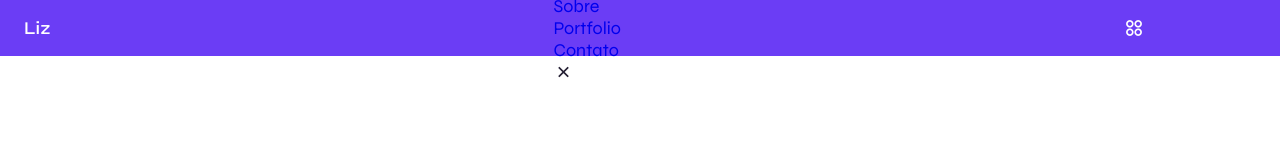
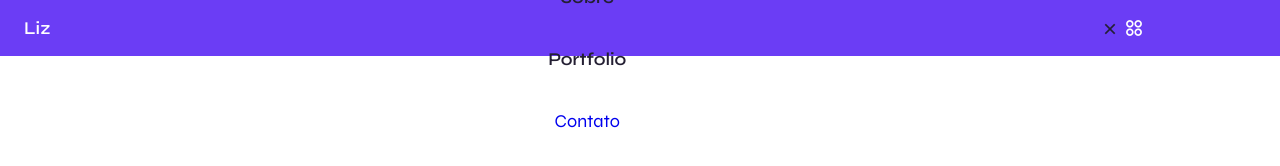
Before and after one commit to devilasboas/Portfolio-Website, a plain HTML site: page index.html in a window 1280 px wide. Drawn offline with nearby package versions, Linux system fonts and the light colour scheme.

Commit message:
modified:   assets/css/styles.css

```diff
--- a/assets/css/styles.css
+++ b/assets/css/styles.css
@@ -201,7 +201,7 @@ img {
 @media screen and (max-width: 1150px) {
   .nav__menu{
     position: fixed;
-    top: 0;
+    top: -100%;
     left: 0;
     background-color: var(--body-color);
     width: 100%;
@@ -209,6 +209,29 @@ img {
     padding-block: 5rem 4rem;
     transition: top .4s;
   }
+}
+
+.nav__list{
+  display: flex;
+  flex-direction: column;
+  row-gap: 2.5rem;
+  text-align: center;
+}
+
+.nav__link{
+  color: var(--title-color);
+  font-weight: var(--font-semi-bold);
+  transition: color .4s;
+}
+
+.nav__link:hover{
+  color: var(--first-color);
+}
+
+.nav__close{
+  position: absolute;
+  top: 1.15rem;
+  right: 1.5rem;
 }
 
 /* Show menu */
```
